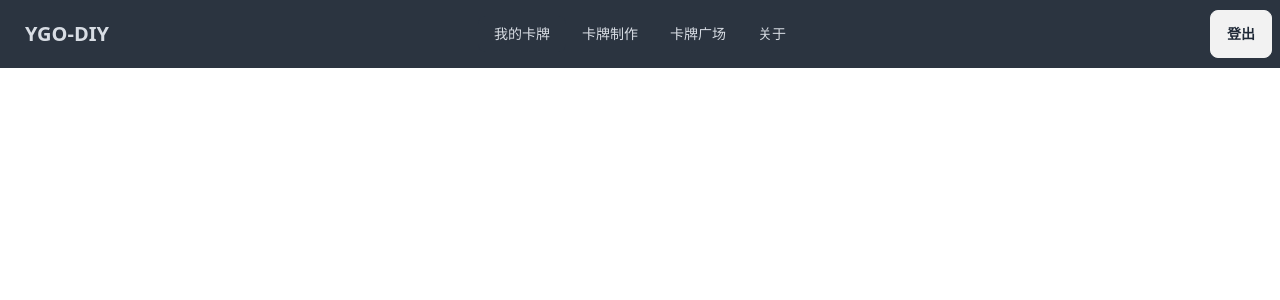
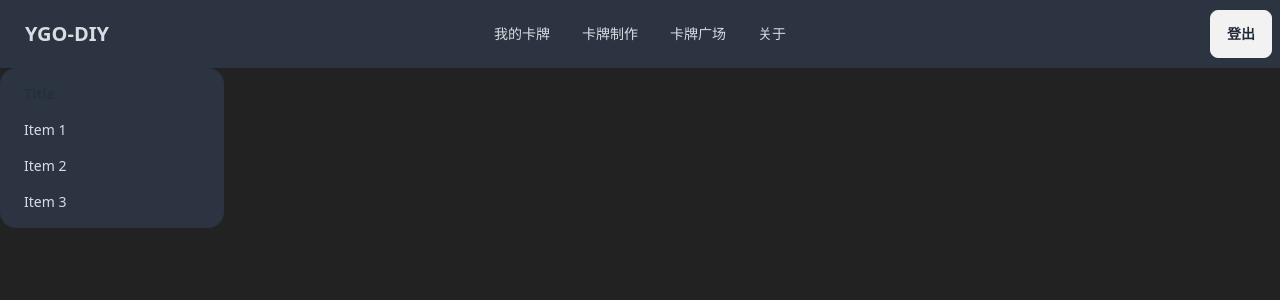
Before and after one commit to LiuShenXi/YGO-DIY, a Next.js app: page /my-cards in a window 1280 px wide. Shown: the top 300 px of the page. Built offline with nearby package versions, Linux system fonts and the light colour scheme.

Commit message:
feat: menu 开发

```diff
--- /dev/null
+++ b/src/components/Menu/index.tsx
@@ -0,0 +1,12 @@
+const Menu = () => {
+  return (<div>
+    <ul className="menu w-56 rounded-box bg-neutral text-neutral-content">
+      <li className="menu-title">Title</li>
+      <li><a>Item 1</a></li>
+      <li><a>Item 2</a></li>
+      <li><a>Item 3</a></li>
+    </ul>
+  </div>)
+}
+
+export default Menu
--- a/src/components/NavigationBar/index.tsx
+++ b/src/components/NavigationBar/index.tsx
@@ -5,7 +5,7 @@ const NavigationBar = () => {
   const router = useRouter();
 
   return (
-    <div className="navbar bg-neutral text-neutral-content" style={{ zIndex: 999, position: 'relative', float: 'left' }}>
+    <div className="navbar bg-neutral text-neutral-content" style={{ zIndex: 3, position: 'relative', float: 'left' }}>
       <div className="navbar-start">
         <Link href="/" className="btn btn-ghost normal-case text-xl">YGO-DIY</Link>
       </div>
--- a/src/pages/about/index.tsx
+++ b/src/pages/about/index.tsx
@@ -2,7 +2,7 @@ import style from './index.module.css'
 
 export default function MyCards() {
   return (
-    <div className={style.bg}>
+    <div className='root-content'>
       <h1>一个可以上传，并管理卡牌的网站，也可以在这里看到别人分享的卡牌。</h1>
     </div>
   );
--- a/src/pages/my-cards/index.tsx
+++ b/src/pages/my-cards/index.tsx
@@ -1,7 +1,9 @@
+import Menu from '@/components/Menu'
+
 export default function MyCards() {
   return (
-    <div>
-      {/* <iframe src="https://ymssx.gitee.io/card/" width="600" height="400"></iframe> */}
+    <div className="root-content">
+      <Menu></Menu>
     </div>
   );
 }
--- a/src/styles/globals.css
+++ b/src/styles/globals.css
@@ -4,14 +4,13 @@
 @tailwind utilities;
 @import './reset.css';
 
-html, body {
-  /* height: 100vh; */
+#__next {
+  height: 100vh;
+  color: #fff;
 }
 
-#__next {
-  /* width: 100vw; */
-  height: 100vh;
-  /* z-index: -2; */
-  /* display: flex; */
-  color: #fff;
+.root-content {
+  width: 100%;
+  height: 100%;
+  background-color: #222;
 }
```
Also changed, not shown: src/pages/my-cards/index.module.css (added).
